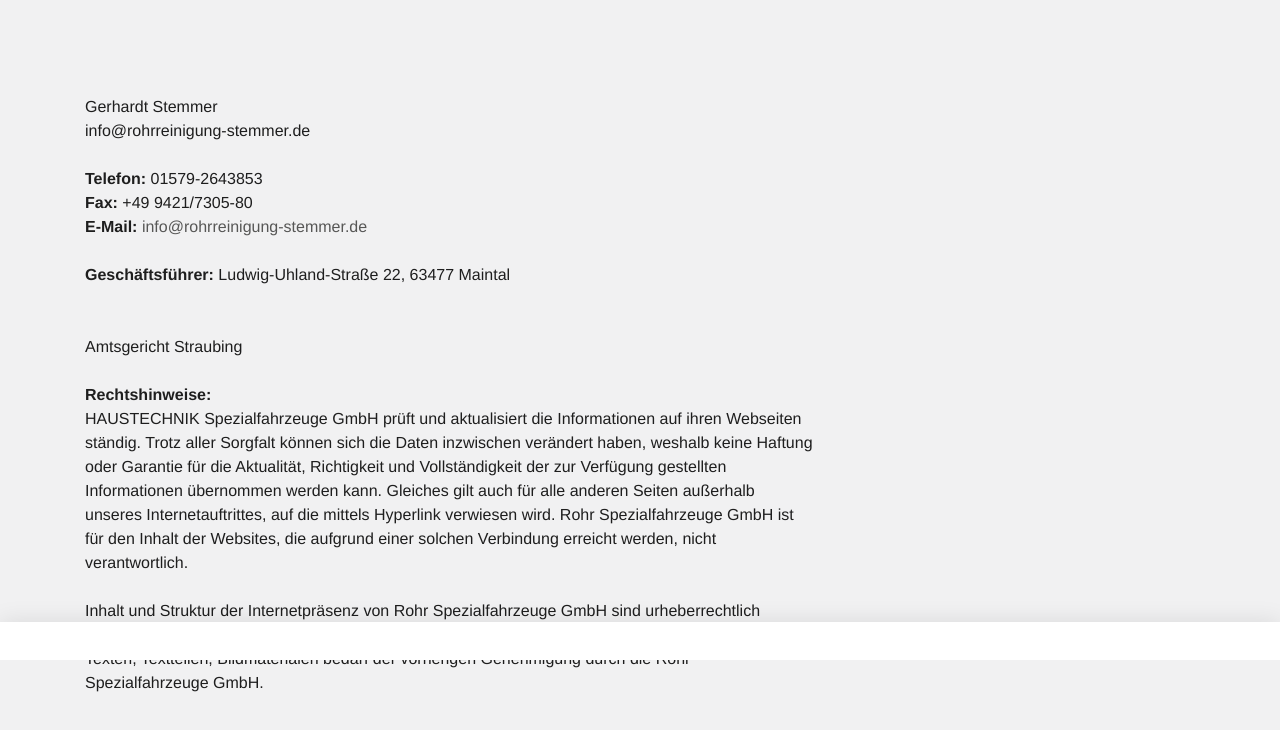
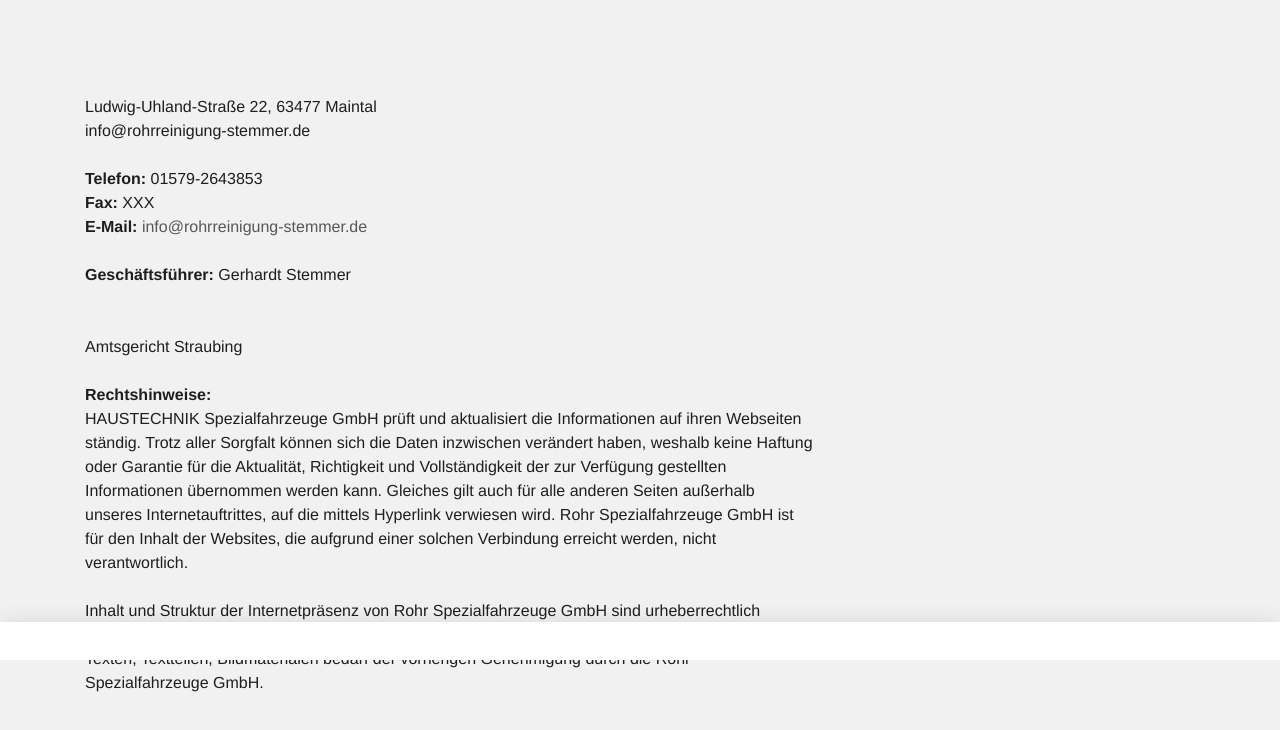
Before and after one commit to Rohrreinigung-rhein-main/Rohrreinigung-Stemmer, a plain HTML site: page impressum.html in a window 1280 px wide. Shown: the part 140-870 px from the top of the page. Drawn offline with Linux system fonts and the light colour scheme; a script that the page names is missing.

Commit message:
Update impressum.html

```diff
--- a/impressum.html
+++ b/impressum.html
@@ -27,7 +27,7 @@
   <a href="index.html">startseite</a>
 
   Impressum</h2></div></div></div></div><div class="container slot-two-columns"><div class="row"><div class="col-xs-12 col-md-8">
-<a id="c8"></a><div class="content-text m-b-1"><div class="row"><div class="col-sm-12"><p class="bodytext"><strong></strong><br>  <br> Gerhardt Stemmer<br> info@rohrreinigung-stemmer.de</p><p class="bodytext">&nbsp;</p><p class="bodytext"><strong>Telefon:</strong> 01579-2643853<br> <strong>Fax:</strong> +49 9421/7305-80<br> <strong>E-Mail:</strong> <a href="mailto:info@rohr-spezialfahrzeuge.com">info@rohrreinigung-stemmer.de</a></p><p class="bodytext">&nbsp;</p><p class="bodytext"><strong>Geschäftsführer:</strong>  Ludwig-Uhland-Straße 22, 63477 Maintal
+<a id="c8"></a><div class="content-text m-b-1"><div class="row"><div class="col-sm-12"><p class="bodytext"><strong></strong><br>  <br> Ludwig-Uhland-Straße 22, 63477 Maintal<br> info@rohrreinigung-stemmer.de</p><p class="bodytext">&nbsp;</p><p class="bodytext"><strong>Telefon:</strong> 01579-2643853<br> <strong>Fax:</strong> XXX<br> <strong>E-Mail:</strong> <a href="mailto:info@rohrreinigung-stemmer.de">info@rohrreinigung-stemmer.de</a></p><p class="bodytext">&nbsp;</p><p class="bodytext"><strong>Geschäftsführer:</strong> Gerhardt Stemmer
 
 
 
```
